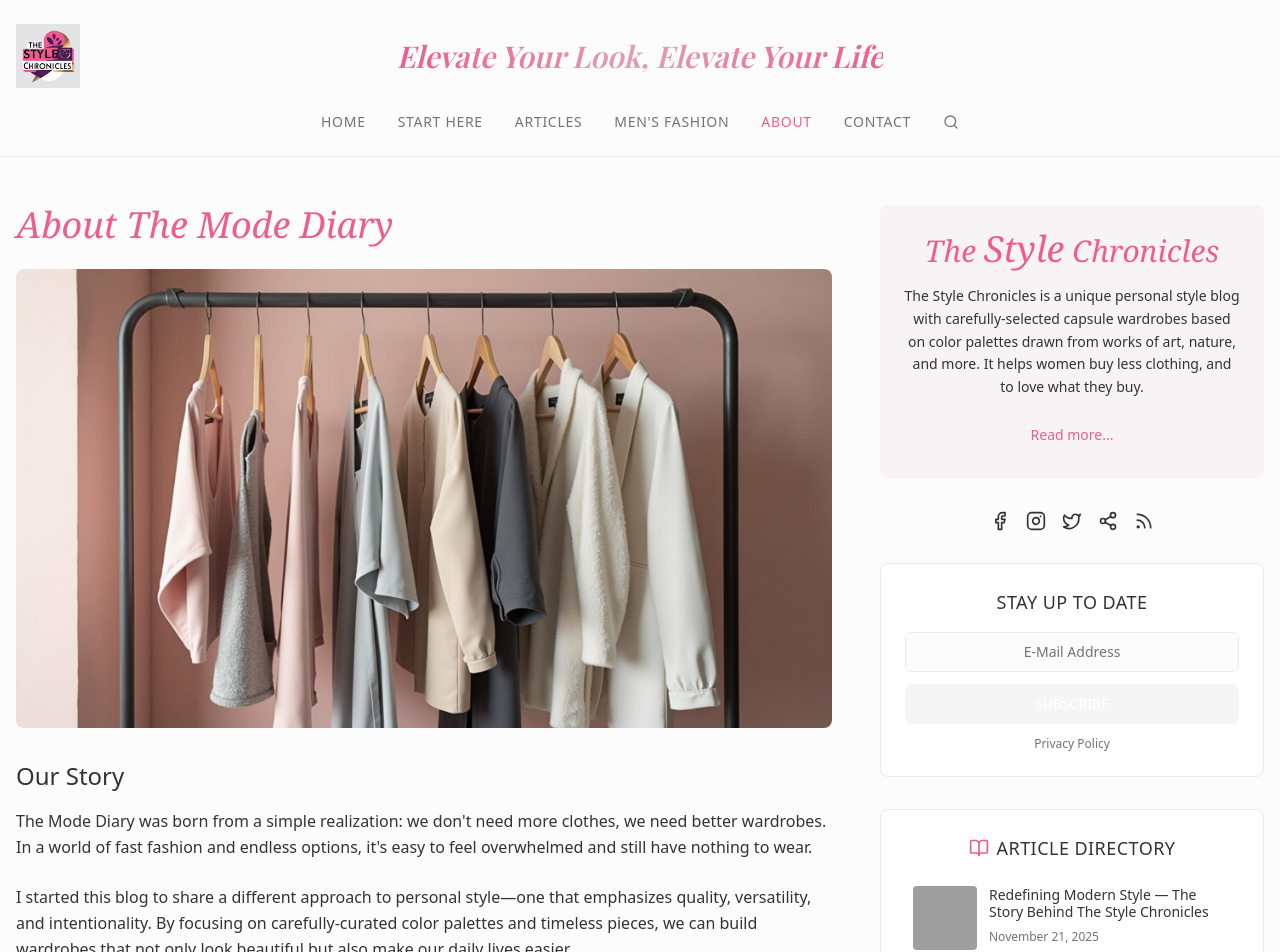
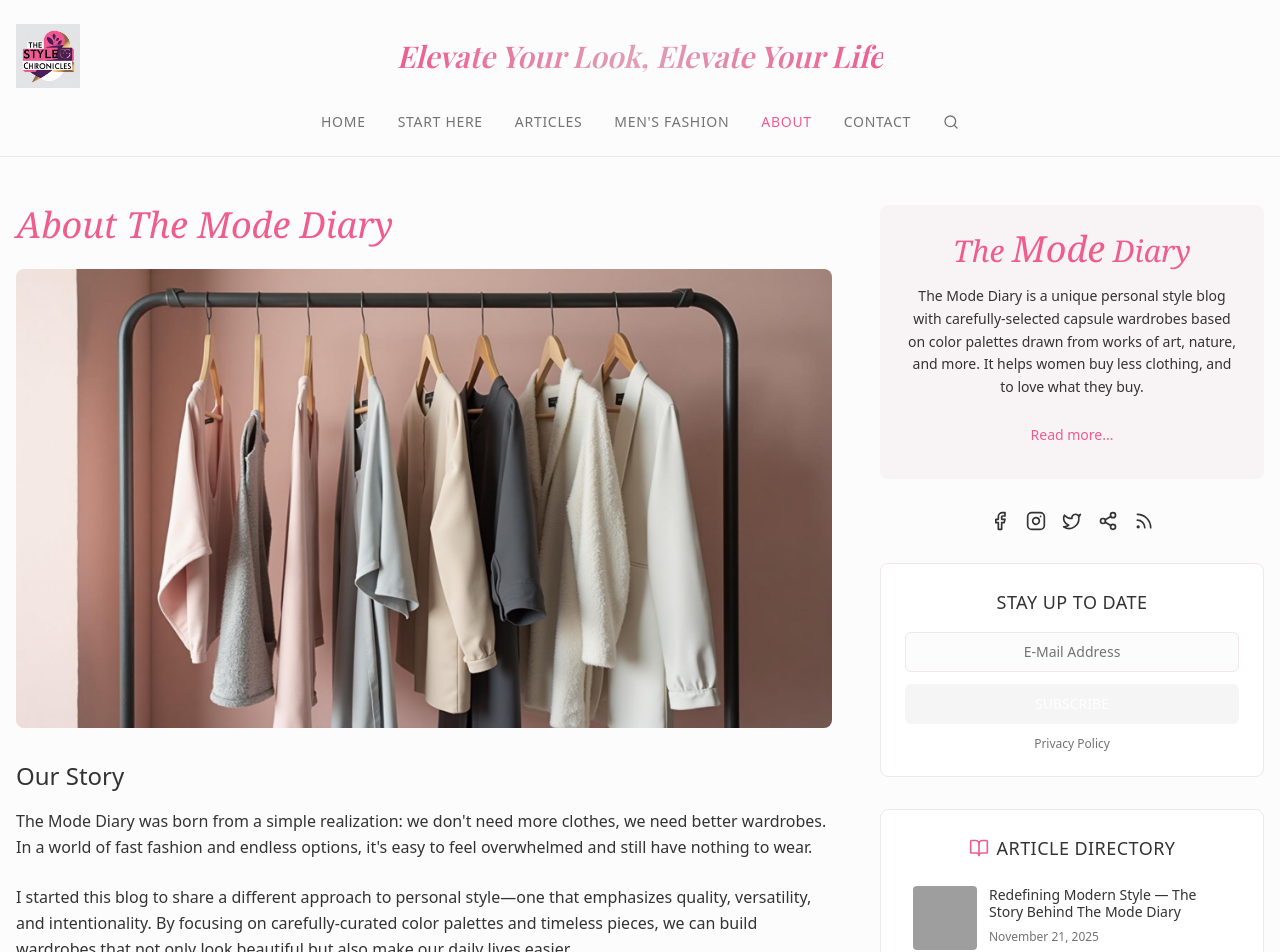
Before and after one commit to rking545789/vivienne-reimagine, a React (Vite) app: page /about in a window 1280 px wide. Shown: the top 952 px of the page. Built offline with nearby package versions, Linux system fonts and the light colour scheme; grey boxes are pictures that could not be loaded; the HTML template or start-up script is replaced by a standard one; a web font is replaced by a local one.

Commit message:
Update homepage content

```diff
--- a/src/components/Sidebar.tsx
+++ b/src/components/Sidebar.tsx
@@ -60,11 +60,11 @@ const Sidebar = () => {
       <div className="bg-secondary/30 p-6 rounded-lg text-center">
         <div className="mb-4">
           <h2 className="text-3xl font-serif italic text-primary mb-2">
-            The <span className="text-4xl">Style</span> Chronicles
+            The <span className="text-4xl">Mode</span> Diary
           </h2>
         </div>
         <p className="text-sm leading-relaxed text-foreground mb-4">
-          The Style Chronicles is a unique personal style blog with carefully-selected capsule wardrobes based on color palettes drawn from works of art, nature, and more. It helps women buy less clothing, and to love what they buy.
+          The Mode Diary is a unique personal style blog with carefully-selected capsule wardrobes based on color palettes drawn from works of art, nature, and more. It helps women buy less clothing, and to love what they buy.
         </p>
         <Link to="/about">
           <Button variant="link" className="text-primary hover:text-primary/80">
--- a/src/data/articles.ts
+++ b/src/data/articles.ts
@@ -215,13 +215,13 @@ export interface Article {
 export const articlesData: Article[] = [
   {
     slug: "redefining-modern-style-story",
-    title: "Redefining Modern Style — The Story Behind The Style Chronicles",
+    title: "Redefining Modern Style — The Story Behind The Mode Diary",
     date: "November 21, 2025",
-    author: "The Style Chronicles Editorial Team",
-    excerpt: "In a world where trends shift faster than the seasons, true style is not about keeping up—it's about standing still long enough to understand what moves you. Discover the philosophy behind The Style Chronicles...",
+    author: "The Mode Diary Editorial Team",
+    excerpt: "In a world where trends shift faster than the seasons, true style is not about keeping up—it's about standing still long enough to understand what moves you. Discover the philosophy behind The Mode Diary...",
     image: modernStyleStoryHero,
     content: {
-      intro: "In a world where trends shift faster than the seasons, true style is not about keeping up—it's about standing still long enough to understand what moves you. The Style Chronicles was born from this idea: that fashion is more than clothes, and design is more than aesthetics. It's a language. A story. A way of seeing the world.",
+      intro: "In a world where trends shift faster than the seasons, true style is not about keeping up—it's about standing still long enough to understand what moves you. The Mode Diary was born from this idea: that fashion is more than clothes, and design is more than aesthetics. It's a language. A story. A way of seeing the world.",
       sections: [
         {
           heading: "Beyond the Surface: Fashion as Philosophy",
@@ -230,7 +230,7 @@ export const articlesData: Article[] = [
         },
         {
           heading: "The Intersection of Modern and Timeless",
-          content: "At The Style Chronicles, we explore the spaces between modern design and timeless creativity. From the runways of New York to the quiet corners of independent studios, we look for stories that connect emotion, craftsmanship, and identity. Each article, image, and interview is an invitation to slow down and look deeper. We're not interested in telling you what to wear or what's 'in' this season. Instead, we want to help you discover your own visual language—the one that's been there all along, waiting to be articulated. Modern doesn't mean trendy; it means relevant to your life right now. Timeless doesn't mean boring; it means enduring beyond the moment.",
+          content: "At The Mode Diary, we explore the spaces between modern design and timeless creativity. From the runways of New York to the quiet corners of independent studios, we look for stories that connect emotion, craftsmanship, and identity. Each article, image, and interview is an invitation to slow down and look deeper. We're not interested in telling you what to wear or what's 'in' this season. Instead, we want to help you discover your own visual language—the one that's been there all along, waiting to be articulated. Modern doesn't mean trendy; it means relevant to your life right now. Timeless doesn't mean boring; it means enduring beyond the moment.",
           image: modernStyleUrban
         },
         {
@@ -240,10 +240,10 @@ export const articlesData: Article[] = [
         },
         {
           heading: "A Living Archive of Human Expression",
-          content: "As you read through The Style Chronicles, think of it not as a magazine, but as a living archive of human expression. A place where fashion meets philosophy, and design meets meaning. We document not just what people wear, but why they wear it. Not just how things look, but what they mean. This is about more than aesthetics—it's about the stories behind the choices, the intention behind the design, the humanity in the creative process. Every article is researched, every image carefully selected, every perspective considered. We take this work seriously because we believe style matters. Not in a superficial way, but in a profound one. How we present ourselves to the world shapes how we experience it."
-        }
-      ],
-      conclusion: "Welcome to The Style Chronicles — where trends fade, but style endures. This is a space for anyone who believes that fashion is more than consumption, that design is more than decoration, that style is a form of self-knowledge. Whether you're here to discover new perspectives, refine your personal aesthetic, or simply find inspiration in the everyday, we're honored to have you. Let's explore what it means to dress with intention, to live with creativity, and to express ourselves authentically through the visual choices we make every single day. Thank you for being here. Your journey starts now."
+          content: "As you read through The Mode Diary, think of it not as a magazine, but as a living archive of human expression. A place where fashion meets philosophy, and design meets meaning. We document not just what people wear, but why they wear it. Not just how things look, but what they mean. This is about more than aesthetics—it's about the stories behind the choices, the intention behind the design, the humanity in the creative process. Every article is researched, every image carefully selected, every perspective considered. We take this work seriously because we believe style matters. Not in a superficial way, but in a profound one. How we present ourselves to the world shapes how we experience it."
+        }
+      ],
+      conclusion: "Welcome to The Mode Diary — where trends fade, but style endures. This is a space for anyone who believes that fashion is more than consumption, that design is more than decoration, that style is a form of self-knowledge. Whether you're here to discover new perspectives, refine your personal aesthetic, or simply find inspiration in the everyday, we're honored to have you. Let's explore what it means to dress with intention, to live with creativity, and to express ourselves authentically through the visual choices we make every single day. Thank you for being here. Your journey starts now."
     }
   },
   {
```
